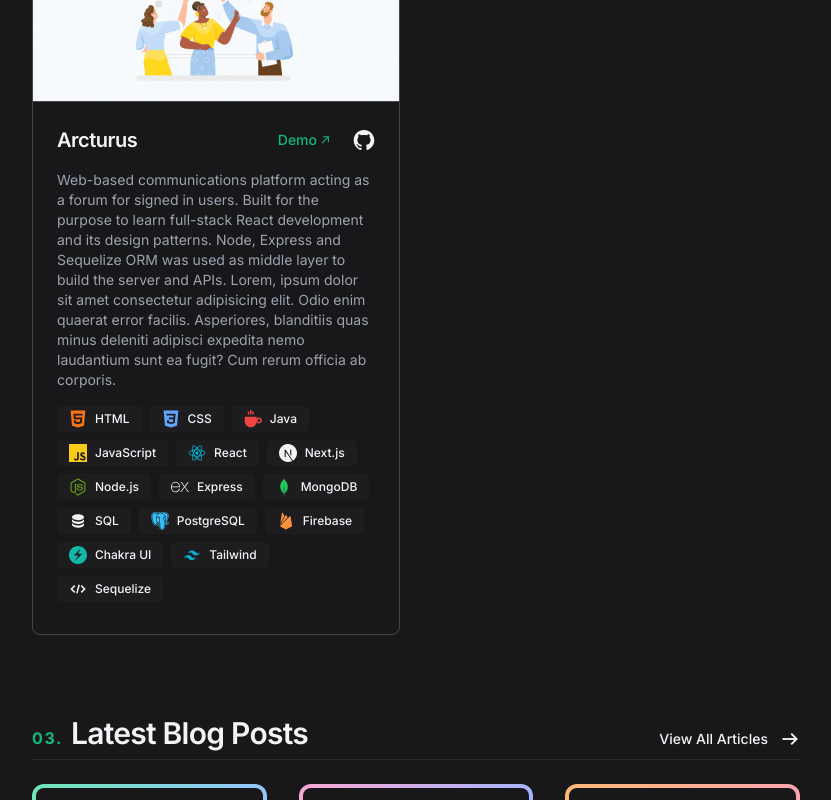
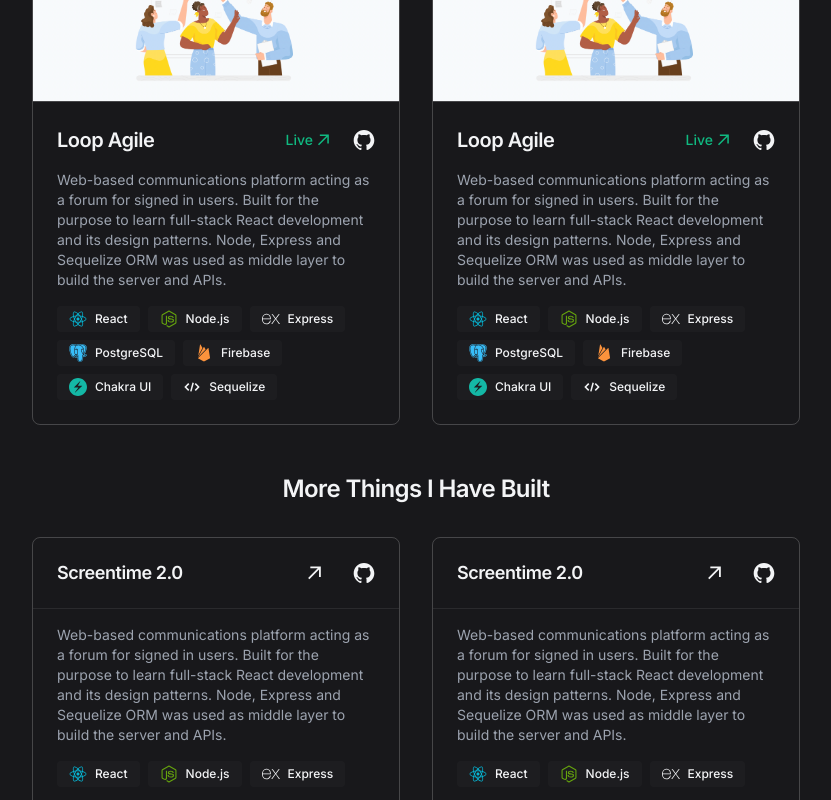
Before and after one commit to simstrom/snystrom.com, a Next.js app: page / in a window 1280 px wide. Shown: the part 1080-1880 px from the top of the page, without its empty margins (224-1055 px from the left). Built offline with nearby package versions, Linux system fonts and the light colour scheme.

Commit message:
other projects cards & fixed transition bug & theme switch

```diff
--- a/components/Contact.jsx
+++ b/components/Contact.jsx
@@ -19,13 +19,13 @@ export default function Contact() {
 				</LinkCard>
 			</div>
 			<div className="grid gap-4 md:grid-cols-3 text-sm font-medium">
-				<LinkCard href="" icon={<LinkedInIcon />}>
+				<LinkCard href="https://linkedin.com/in/simon-nystrom" icon={<LinkedInIcon />}>
 					LinkedIn
 				</LinkCard>
-				<LinkCard href="" icon={<GithubIcon />}>
+				<LinkCard href="https://github.com/simstrom" icon={<GithubIcon />}>
 					Github
 				</LinkCard>
-				<LinkCard href="" icon={<InstagramIcon />}>
+				<LinkCard href="https://www.instagram.com/simonnystrom" icon={<InstagramIcon />}>
 					Instagram
 				</LinkCard>
 			</div>
--- a/components/FeaturedProject.jsx
+++ b/components/FeaturedProject.jsx
@@ -5,7 +5,6 @@ import SkillTag from './SkillTag';
 
 export default function FeaturedProject({ href }) {
 	return (
-		<div className="w-full flex flex-col gap-4 sm:grid md:gap-8 grid-cols-2">
 		<div className="flex flex-col rounded-lg border border-black-opaque-200 dark:border-gray-opaque-200">
 			<div className="relative h-60 group">
 				<Image
@@ -22,7 +21,7 @@ export default function FeaturedProject({ href }) {
 				>
 					{href ? (
 						<>
-								View Demo
+							View Live
 							<TopRightIcon w={10} />
 						</>
 					) : (
@@ -33,9 +32,9 @@ export default function FeaturedProject({ href }) {
 					)}
 				</a>
 			</div>
-				<div className="flex flex-col gap-4 p-6">
-					<div className="flex w-full items-center gap-1">
-						<h3 className="text-xl font-semibold tracking-tight">Arcturus</h3>
+			<div className="flex flex-col gap-4">
+				<div className="flex w-full items-center gap-1 p-6 pb-0">
+					<h3 className="text-xl font-semibold tracking-tight">Loop Agile</h3>
 					<div className="flex ml-auto gap-6 text-sm font-medium h-full items-center">
 						{!href && (
 							<a
@@ -44,9 +43,9 @@ export default function FeaturedProject({ href }) {
 								rel="noopener noreferrer"
 								className="text-emerald-500 gap-1 items-center flex group hover:text-emerald-400 transition"
 							>
-									<div>Demo</div>
+								<div>Live</div>
 								<div className="group-hover:translate-x-0.5 group-hover:-translate-y-0.5 transition-transform">
-										<TopRightIcon w={8} />
+									<TopRightIcon />
 								</div>
 							</a>
 						)}
@@ -60,31 +59,20 @@ export default function FeaturedProject({ href }) {
 						</a>
 					</div>
 				</div>
-					<p className="text-sm text-gray-600 dark:text-gray-400">
+				<p className="text-sm text-gray-600 dark:text-gray-400 px-6">
 					Web-based communications platform acting as a forum for signed in users. Built for the
 					purpose to learn full-stack React development and its design patterns. Node, Express and
-						Sequelize ORM was used as middle layer to build the server and APIs. Lorem, ipsum dolor
-						sit amet consectetur adipisicing elit. Odio enim quaerat error facilis. Asperiores,
-						blanditiis quas minus deleniti adipisci expedita nemo laudantium sunt ea fugit? Cum
-						rerum officia ab corporis.
+					Sequelize ORM was used as middle layer to build the server and APIs.
 				</p>
-					<div className="flex flex-wrap gap-2 mb-2 mt-auto">
-						<SkillTag skill={'HTML'} />
-						<SkillTag skill={'CSS'} />
-						<SkillTag skill={'Java'} />
-						<SkillTag skill={'JavaScript'} />
+
+				<div className="flex flex-wrap gap-2 mb-2 mt-auto px-6 pb-4">
 					<SkillTag skill={'React'} />
-						<SkillTag skill={'Next.js'} />
 					<SkillTag skill={'Node.js'} />
 					<SkillTag skill={'Express'} />
-						<SkillTag skill={'MongoDB'} />
-						<SkillTag skill={'SQL'} />
 					<SkillTag skill={'PostgreSQL'} />
 					<SkillTag skill={'Firebase'} />
 					<SkillTag skill={'Chakra UI'} />
-						<SkillTag skill={'Tailwind'} />
 					<SkillTag skill={'Sequelize'} />
-					</div>
 				</div>
 			</div>
 		</div>
--- a/components/Footer.jsx
+++ b/components/Footer.jsx
@@ -1,7 +1,7 @@
 export default function Footer() {
 	return (
-		<footer className="flex flex-col justify-center items-center max-w-3xl w-full mx-auto mb-8 font-body px-8 text-center">
-			<hr className="w-full border-1 border-black-opaque-100 dark:border-gray-opaque-100 mb-8" />
+		<footer className="flex flex-col justify-center items-center w-full mx-auto mb-8 font-body text-center">
+			<hr className="w-full border-1 border-black-opaque-100 dark:border-gray-opaque-100 mb-8 sm:hidden" />
 			<p className="text-gray-600 dark:text-gray-400">Designed and developed by Simon Nyström.</p>
 			<p className="text-gray-400 dark:text-gray-600">
 				Built with Next.js & Tailwind. Powered by Vercel.
--- a/components/Icons.jsx
+++ b/components/Icons.jsx
@@ -108,13 +108,7 @@ export const EmailIcon = () => {
 // NAVIGATION ICONS
 export const TopRightIcon = ({ w }) => {
 	return (
-		<svg
-			width={w || 12}
-			height={w || 12}
-			viewBox="0 0 12 12"
-			fill="none"
-			xmlns="http://www.w3.org/2000/svg"
-		>
+		<svg width={w || 12} height={w || 12} viewBox="0 0 12 12" xmlns="http://www.w3.org/2000/svg">
 			<path
 				d="M2.07102 11.3494L0.963068 10.2415L9.2017 1.98864H2.83807L2.85227 0.454545H11.8438V9.46023H10.2955L10.3097 3.09659L2.07102 11.3494Z"
 				fill="currentColor"
--- a/components/MobileNav.jsx
+++ b/components/MobileNav.jsx
@@ -58,12 +58,12 @@ export default function MobileNav({ links }) {
 						</LinkCard>
 					</li>
 					<li>
-						<LinkCard href="" icon={<LinkedInIcon />}>
+						<LinkCard href="https://www.linkedin.com/in/simon-nystrom/" icon={<LinkedInIcon />}>
 							Connect on LinkedIn
 						</LinkCard>
 					</li>
 					<li>
-						<LinkCard href="" icon={<GithubIcon />}>
+						<LinkCard href="https://github.com/simstrom" icon={<GithubIcon />}>
 							Browse my Github
 						</LinkCard>
 					</li>
--- a/components/Nav.jsx
+++ b/components/Nav.jsx
@@ -30,7 +30,7 @@ export default function Nav() {
 	}
 
 	return (
-		<header className="sticky top-0 z-10 backdrop-blur-md flex flex-col justify-center items-center w-full px-8 bg-gray-100/70 dark:bg-gray-900/70 transition-colors duration-300">
+		<header className="sticky top-0 z-10 backdrop-blur-md flex flex-col justify-center items-center w-full px-8 bg-gray-100/70 dark:bg-gray-900/70">
 			<nav className="flex justify-between items-center max-w-3xl w-full py-2 font-medium">
 				<MobileNav links={links} />
 				<Link href="/" className="shrink-0">
@@ -39,7 +39,7 @@ export default function Nav() {
 						alt="Simon Nyström avatar"
 						width={36}
 						height={36}
-						className="rounded-full hover:scale-110 transition"
+						className="rounded-full hover:scale-110 transition:transform duration-300"
 					/>
 				</Link>
 				<ul className="hidden sm:flex items-center gap-1 text-sm">
--- /dev/null
+++ b/components/SmallProject.jsx
@@ -0,0 +1,47 @@
+import { GithubIcon, TopRightIcon } from './Icons';
+import SkillTag from './SkillTag';
+
+export default function SmallProject({ href }) {
+	return (
+		<div className="flex flex-col rounded-lg border border-black-opaque-200 dark:border-gray-opaque-200">
+			<div className="flex flex-col gap-4">
+				<div className="flex w-full items-center gap-1 py-5 px-6 border-b border-black-opaque-100 dark:border-gray-opaque-100">
+					<h3 className="text-lg font-semibold tracking-tight">Screentime 2.0</h3>
+					<div className="flex ml-auto gap-6 text-sm font-medium h-full items-center">
+						{!href && (
+							<a
+								href={''}
+								target="_blank"
+								rel="noopener noreferrer"
+								className="gap-1 items-center flex group"
+							>
+								<div className="p-2 group-hover:translate-x-0.5 group-hover:-translate-y-0.5 transition-transform">
+									<TopRightIcon w={14} />
+								</div>
+							</a>
+						)}
+						<a
+							href=""
+							target="_blank"
+							rel="noopener noreferrer"
+							className="hover:scale-105 transition-transform"
+						>
+							<GithubIcon />
+						</a>
+					</div>
+				</div>
+				<p className="text-sm text-gray-600 dark:text-gray-400 px-6">
+					Web-based communications platform acting as a forum for signed in users. Built for the
+					purpose to learn full-stack React development and its design patterns. Node, Express and
+					Sequelize ORM was used as middle layer to build the server and APIs.
+				</p>
+
+				<div className="flex flex-wrap gap-2 mb-2 mt-auto px-6 pb-4">
+					<SkillTag skill={'React'} />
+					<SkillTag skill={'Node.js'} />
+					<SkillTag skill={'Express'} />
+				</div>
+			</div>
+		</div>
+	);
+}
--- a/pages/_app.js
+++ b/pages/_app.js
@@ -13,7 +13,7 @@ const inter = Inter({ subsets: ['latin'] });
 
 export default function App({ Component, pageProps }) {
 	return (
-		<ThemeProvider attribute="class" defaultTheme="dark">
+		<ThemeProvider attribute="class" defaultTheme="dark" disableTransitionOnChange>
 			<div className={`${inter.className}`}>
 				<Nav />
 				<Component {...pageProps} />
--- a/pages/_document.js
+++ b/pages/_document.js
@@ -7,7 +7,7 @@ export default function Document() {
 				<link href="/static/favicon.ico" rel="shortcut icon" />
 				<meta content="#F9FAFB" name="theme-color" />
 			</Head>
-			<body className="bg-gray-100 dark:bg-gray-900 text-gray-900 dark:text-gray-100 transition-colors duration-300">
+			<body className="bg-gray-100 dark:bg-gray-900 text-gray-900 dark:text-gray-100">
 				<Main />
 				<NextScript />
 			</body>
--- a/pages/index.js
+++ b/pages/index.js
@@ -1,3 +1,4 @@
+import SmallProject from '@/components/SmallProject';
 import Contact from '../components/Contact';
 import Container from '../components/Container';
 import FeaturedPost from '../components/FeaturedPost';
@@ -49,14 +50,26 @@ export default function Home() {
 					optio consectetur assumenda officiis, dicta cumque tenetur quasi aliquam possimus nostrum
 					asperiores ad voluptatibus, rerum placeat quae ab perspiciatis laborum dolor!
 				</p>
-				<section className="w-full mb-20">
+
+				<section className="w-full mb-28">
 					<SectionHeader num="02" btnText="Explore All Projects" href="/projects">
 						Selected Projects
 					</SectionHeader>
-					<FeaturedProject />
+					<div className="w-full flex flex-col gap-4 sm:grid md:gap-8 grid-cols-2 mb-12">
+						<FeaturedProject />
+						<FeaturedProject />
+					</div>
+
+					<div className="flex justify-center items-center mb-8">
+						<h3 className="text-2xl font-semibold tracking-tight">More Things I Have Built</h3>
+					</div>
+					<div className="w-full flex flex-col gap-4 sm:grid md:gap-8 grid-cols-2">
+						<SmallProject />
+						<SmallProject />
+					</div>
 				</section>
 
-				<section className="w-full mb-20">
+				<section className="w-full mb-28">
 					<SectionHeader num="03" btnText="View All Articles" href="/blog">
 						Latest Blog Posts
 					</SectionHeader>
@@ -67,7 +80,7 @@ export default function Home() {
 					</div>
 				</section>
 
-				<section className="w-full mb-20">
+				<section className="w-full mb-28">
 					<SectionHeader num="05">Contact</SectionHeader>
 					<Contact />
 				</section>
```
Lines whose indentation alone changed are shown as unchanged.
